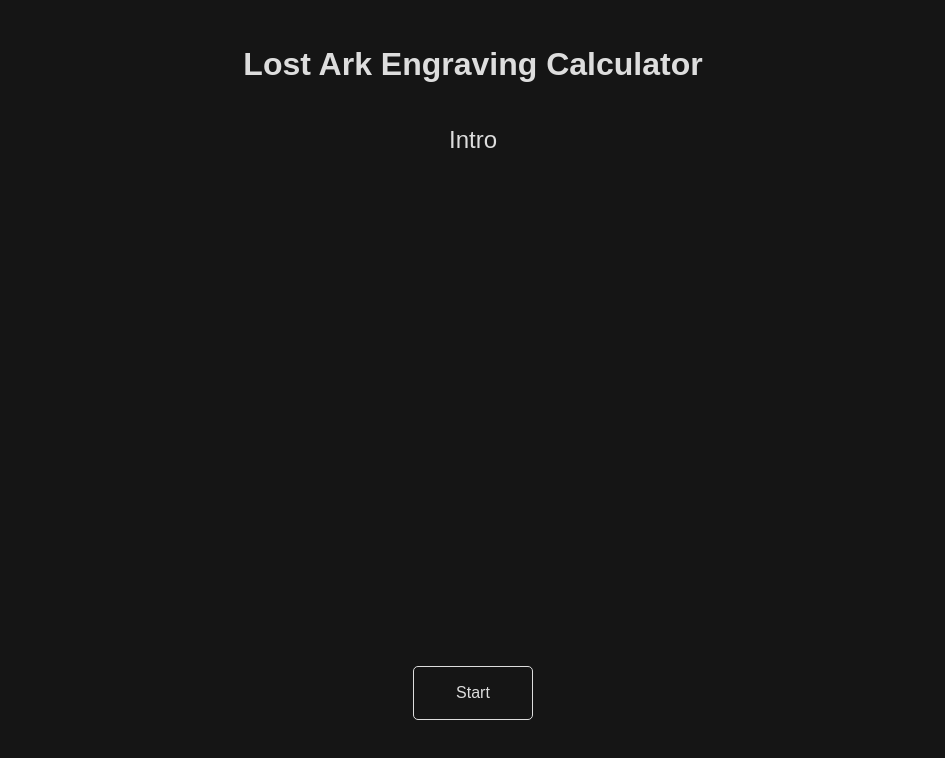
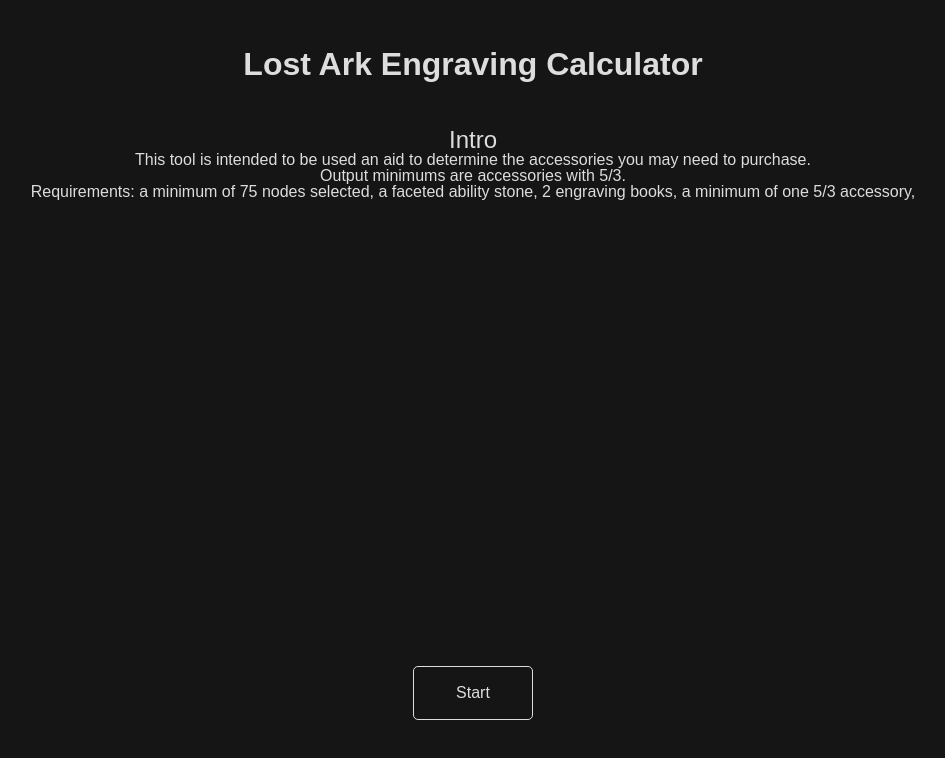
Before and after one commit to darrickyong/loa-engravings, a React (Create React App) app: page / in a window 1280 px wide. Shown: the top 758 px of the page, without its empty margins (167-1112 px from the left). Built offline with nearby package versions, Linux system fonts and the light colour scheme.

Commit message:
Start readme, update logic for EInput

```diff
--- a/public/stylesheets/reset.css
+++ b/public/stylesheets/reset.css
@@ -115,8 +115,14 @@
   font-family: 'Arial', sans-serif;
 }
 
+h1 {
+  font-size: 2em;
+}
 h2 {
   font-size: 1.5em;
+}
+h3 {
+  font-size: 1em;
 }
 
 ol,
--- a/src/components/AccessoryInput/style.ts
+++ b/src/components/AccessoryInput/style.ts
@@ -30,6 +30,6 @@
     flex-wrap: wrap;
     justify-content: center;
     padding: 25px 50px;
-    overflow: scroll;
+    /* overflow: scroll; */
   }
 `;
--- a/src/components/Intro/index.tsx
+++ b/src/components/Intro/index.tsx
@@ -2,6 +2,7 @@
 
 // Style
 import * as S from './style';
+import { HOWTOUSE } from '../constants';
 
 const Intro = () => {
   return (
@@ -18,6 +19,11 @@
       })} */}
 
       <h2>Intro</h2>
+      <ul>
+        {HOWTOUSE.map((str) => (
+          <li key={str}>{str}</li>
+        ))}
+      </ul>
     </S.Intro>
   );
 };
--- a/src/components/Results/style.ts
+++ b/src/components/Results/style.ts
@@ -6,7 +6,7 @@
   align-items: center;
   width: 100%;
   height: 100%;
-  overflow: scroll;
+  /* overflow: scroll; */
 `;
 
 export const List = styled.div`
--- a/src/components/constants.ts
+++ b/src/components/constants.ts
@@ -1,4 +1,4 @@
-export const DO = [
+export const HOWTOUSE = [
   'This tool is intended to be used an aid to determine the accessories you may need to purchase.',
   'Output minimums are accessories with 5/3.',
   'Requirements: a minimum of 75 nodes selected, a faceted ability stone, 2 engraving books, a minimum of one 5/3 accessory,',
--- a/src/components/inputs/EInput/index.tsx
+++ b/src/components/inputs/EInput/index.tsx
@@ -45,7 +45,7 @@
           </select>
         </div>
         <div className="levels">
-          <div className="level">
+          <div className="level" onClick={() => onNodeChange(4)}>
             <div className="levelTitle1">Level 1</div>
             <div className="levelNode">
               {[...Array(5)].map((_v, idx) => {
@@ -54,7 +54,6 @@
                 return (
                   <img
                     key={idx + 1}
-                    onClick={() => onNodeChange(idx)}
                     src={
                       amt > idx
                         ? `${baseUrl}/engravings/EngravingNodeFull.png`
@@ -66,16 +65,15 @@
               })}
             </div>
           </div>
-          <div className="level">
+          <div className="level" onClick={() => onNodeChange(9)}>
             <div className="levelTitle2">Level 2</div>
             <div className="levelNode">
               {[...Array(5)].map((_v, idx) => {
-                // idx 0 - 4
+                // idx 5 - 9
                 const amt = value >= idx + 5 + 1 ? 10 : idx;
                 return (
                   <img
                     key={idx + 1}
-                    onClick={() => onNodeChange(idx + 5)}
                     src={
                       amt > idx
                         ? `${baseUrl}/engravings/EngravingNodeFull.png`
@@ -87,16 +85,15 @@
               })}
             </div>
           </div>
-          <div className="level">
+          <div className="level" onClick={() => onNodeChange(14)}>
             <div className="levelTitle3">Level 3</div>
             <div className="levelNode">
               {[...Array(5)].map((_v, idx) => {
-                // idx 0 - 4
+                // idx 10 - 14
                 const amt = value >= idx + 10 + 1 ? 15 : idx;
                 return (
                   <img
                     key={idx + 1}
-                    onClick={() => onNodeChange(idx + 10)}
                     src={
                       amt > idx
                         ? `${baseUrl}/engravings/EngravingNodeFull.png`
```
Also changed, not shown: 1 other file (tests, documents, lock files or other folders).
